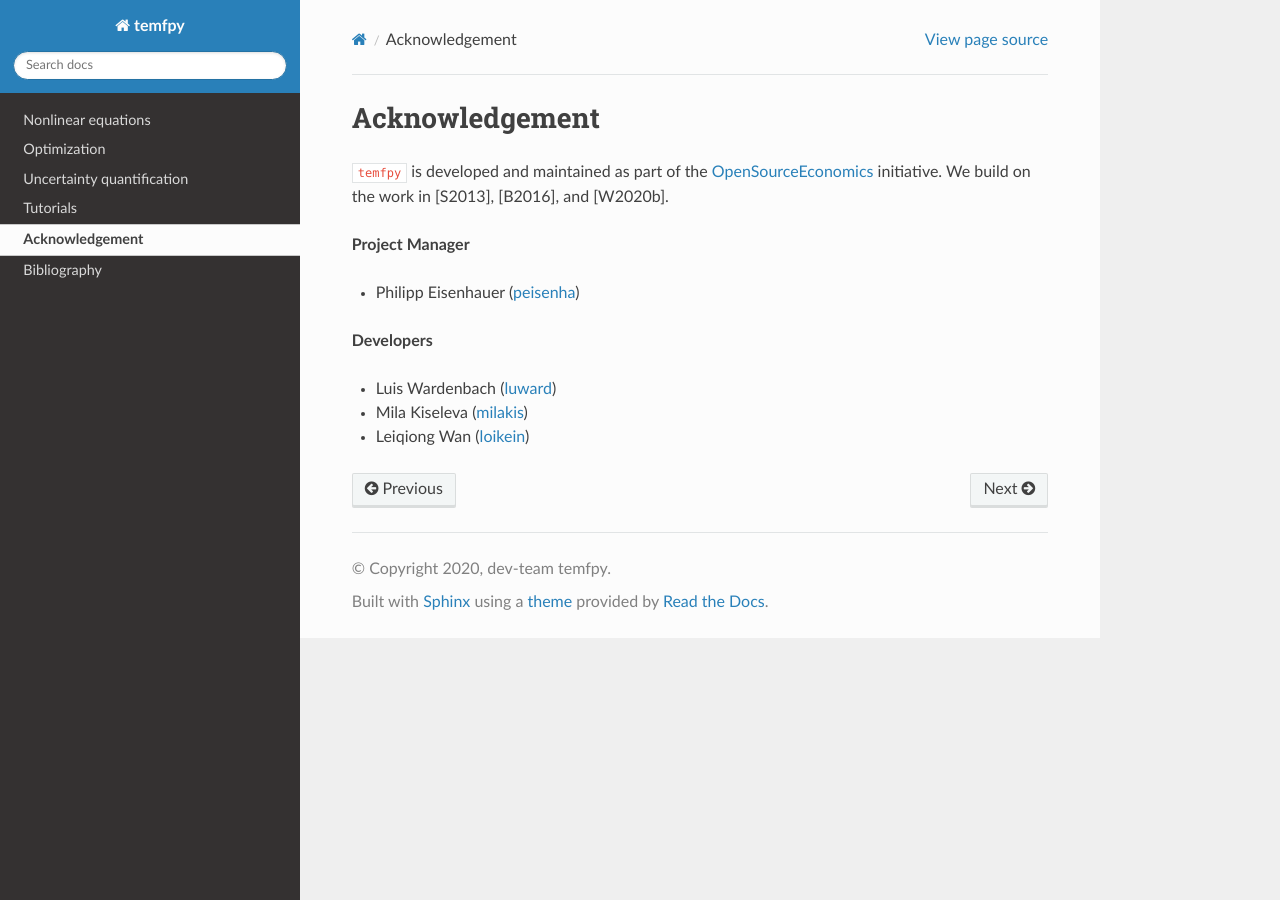
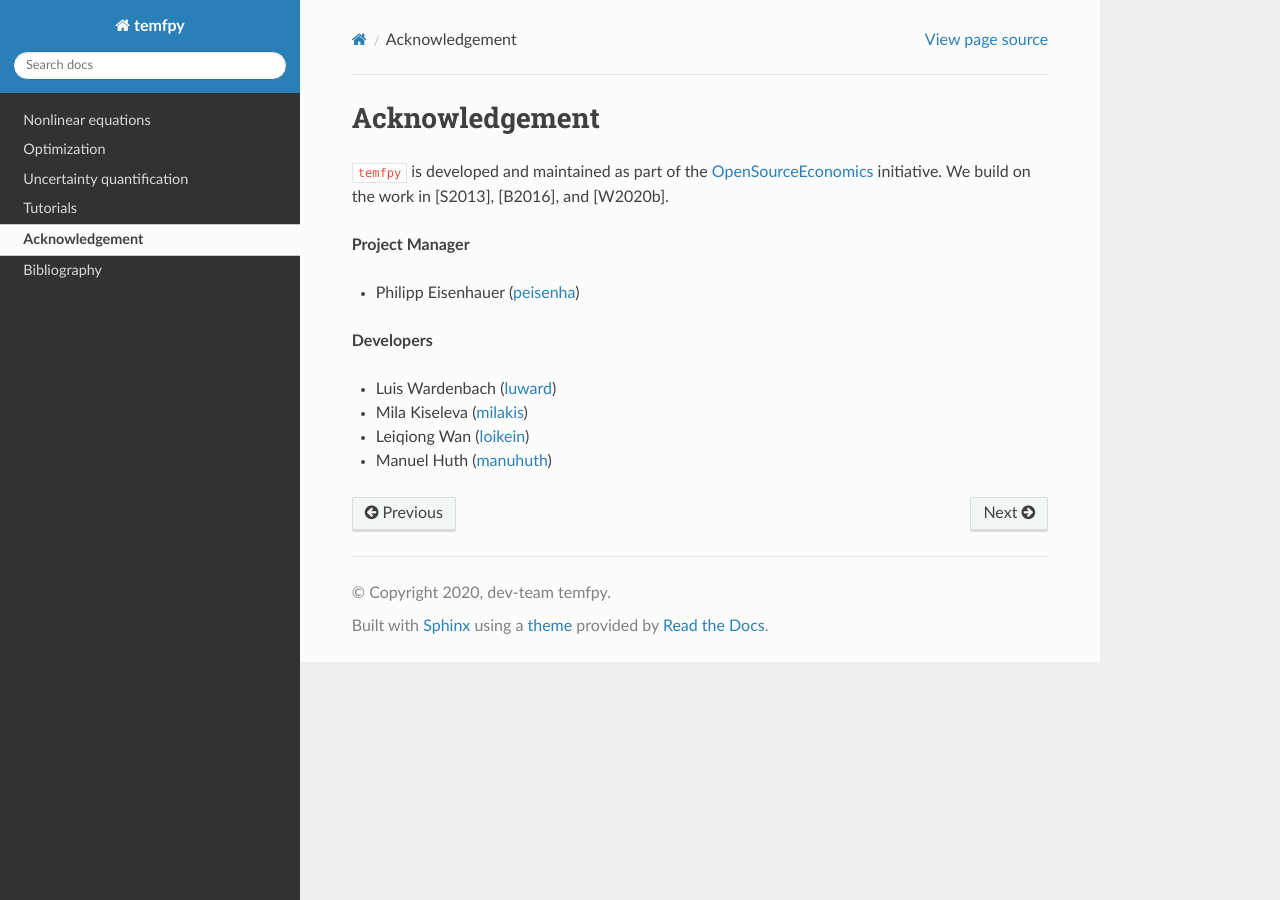
Before and after one commit to OpenSourceEconomics/temfpy, a Sphinx documentation site: the page built from docs/source/acknowledgment.rst, in a window 1280 px wide. Built offline with Sphinx 7.4.7 and the Read the Docs theme 2.0.0, drawn with Linux system fonts in a browser that asks for light colours.

Commit message:
Update acknowledgment.rst

```diff
--- a/docs/source/acknowledgment.rst
+++ b/docs/source/acknowledgment.rst
@@ -13,3 +13,4 @@ Acknowledgement
 - Luis Wardenbach (`luward <https://github.com/luward>`_)
 - Mila Kiseleva (`milakis <https://github.com/milakis>`_)
 - Leiqiong Wan (`loikein <https://github.com/loikein>`_)
+- Manuel Huth (`manuhuth <https://github.com/manuhuth>`_)
```
